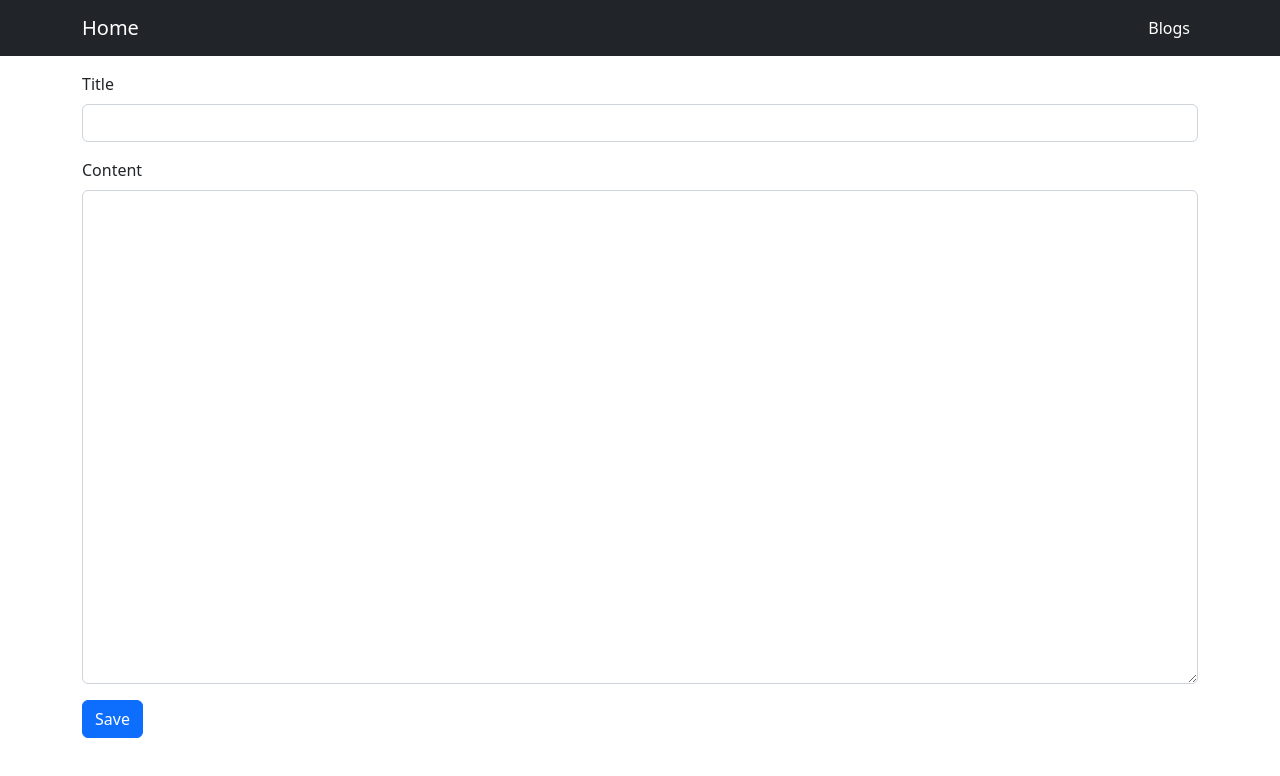
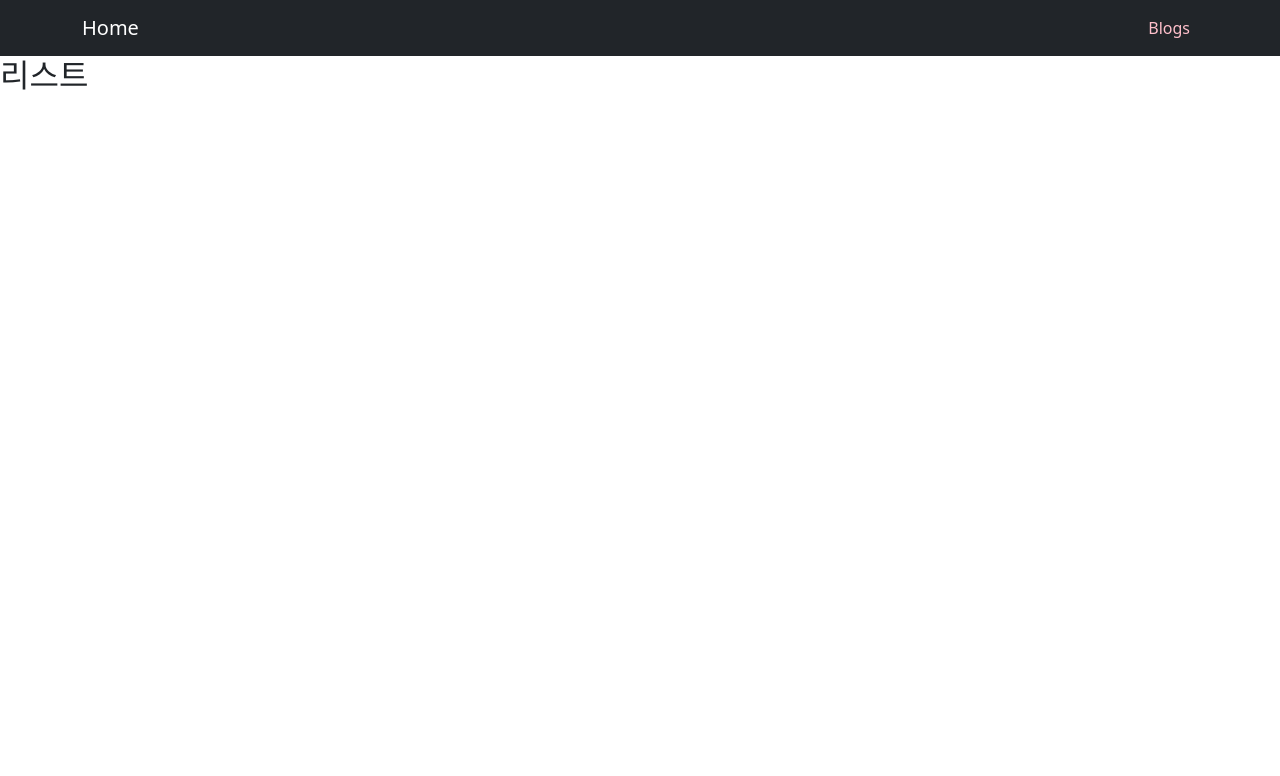
Before and after one commit to kyeongmin1011/react-basic, a React (Create React App) app: page /blogs in a window 1280 px wide. Shown: the top 776 px of the page. Built offline with nearby package versions, Linux system fonts and the light colour scheme.

Commit message:
22. NavLink

```diff
--- a/src/App.css
+++ b/src/App.css
@@ -5,6 +5,10 @@
 .App-logo {
   height: 40vmin;
   pointer-events: none;
+}
+
+a.selected.nav-link {
+  color: pink;
 }
 
 @media (prefers-reduced-motion: no-preference) {
@@ -28,6 +32,8 @@
   color: #61dafb;
 }
 
+
+
 @keyframes App-logo-spin {
   from {
     transform: rotate(0deg);
--- a/src/App.js
+++ b/src/App.js
@@ -1,19 +1,32 @@
 import './App.css';
 import 'bootstrap/dist/css/bootstrap.min.css';
 import {BrowserRouter, Routes, Route} from 'react-router-dom';
-import LinkPage from "./Components/LinkPage";
-import BlogList from "./Components/BlogList";
+import NavBar from "./components/NavBar";
+import HomePage from "./pages/HomePage";
+import ListPage from "./pages/ListPage";
+import CreatePage from "./pages/CreatePage";
+import EditPage from "./pages/EditPage";
+
+
+const routes = [
+  {path: '/', component: HomePage},
+  {path: '/blogs', component: ListPage},
+  {path: '/blogs/create', component: CreatePage},
+  {path: '/blogs/edit', component: EditPage},
+]
 
 function App() {
 
   return (
     <div className="Container">
       <BrowserRouter>
-      <LinkPage />
-        <Routes>
-          <Route path="/"></Route>
-          <Route path="/blogs" element={<BlogList />}> Blogs</Route>
-        </Routes>
+        <NavBar/>
+          <Routes>
+            <Route path="/" element={<HomePage/>}></Route>
+            <Route path="/blogs" element={<ListPage/>}> Blogs</Route>
+            <Route path="/blogs/create" element={<CreatePage/>}> Blogs create</Route>
+            <Route path="/blogs/edit" element={<EditPage/>}> Blogs edit</Route>
+          </Routes>
       </BrowserRouter>
     </div>
   );
--- a/src/Components/BlogList.js
+++ b/src/components/BlogForm.js
@@ -1,7 +1,7 @@
 import {useState} from "react";
 import axios from "axios";
 
-const BlogList = () => {
+const BlogForm = () => {
   const [inputText, setInputText] = useState({
     title: '',
     content: ''
@@ -21,7 +21,6 @@ const BlogList = () => {
       title,
       content
     })
-    console.log(title, content)
   }
 
   return (
@@ -49,4 +48,4 @@ const BlogList = () => {
   )
 }
 
-export default BlogList;
+export default BlogForm;
--- a/src/Components/LinkPage.js
+++ b/src/components/NavBar.js
@@ -1,6 +1,6 @@
-import {Link} from "react-router-dom";
+import {Link, NavLink} from "react-router-dom";
 
-const LinkPage = () => {
+const NavBar = () => {
 
   return (
     <nav className="navbar navbar-expand-lg navbar-dark bg-dark">
@@ -8,7 +8,9 @@ const LinkPage = () => {
         <Link className="navbar-brand" to="/">Home</Link>
           <ul className="navbar-nav mb-2 mb-lg-0">
             <li className="nav-item">
-              <Link className="nav-link active" aria-current="page" to="/blogs">Blogs</Link>
+              <NavLink className={({ isActive }) => isActive ? "selected nav-link" : "not nav-link"}
+                       aria-current="page"
+                       to="/blogs">Blogs</NavLink>
             </li>
           </ul>
       </div>
@@ -16,4 +18,4 @@ const LinkPage = () => {
   )
 }
 
-export default LinkPage
+export default NavBar
--- /dev/null
+++ b/src/pages/CreatePage.js
@@ -0,0 +1,10 @@
+import BlogForm from "../components/BlogForm";
+
+const CreatePage = () => {
+  return (
+    <div className="CreatePage">
+      <BlogForm />
+    </div>
+  )
+}
+export default CreatePage
--- /dev/null
+++ b/src/pages/EditPage.js
@@ -0,0 +1,9 @@
+
+const EditPage = () => {
+  return (
+    <div className="EditPage">
+
+    </div>
+  )
+}
+export default EditPage
--- /dev/null
+++ b/src/pages/HomePage.js
@@ -0,0 +1,9 @@
+
+const HomePage = () => {
+  return (
+    <div className="HomePage">
+      <h2>홈페이지</h2>
+    </div>
+  )
+}
+export default HomePage
--- /dev/null
+++ b/src/pages/ListPage.js
@@ -0,0 +1,9 @@
+
+const ListPage = () => {
+  return (
+    <div className="ListPage">
+      <h2>리스트</h2>
+    </div>
+  )
+}
+export default ListPage
```
